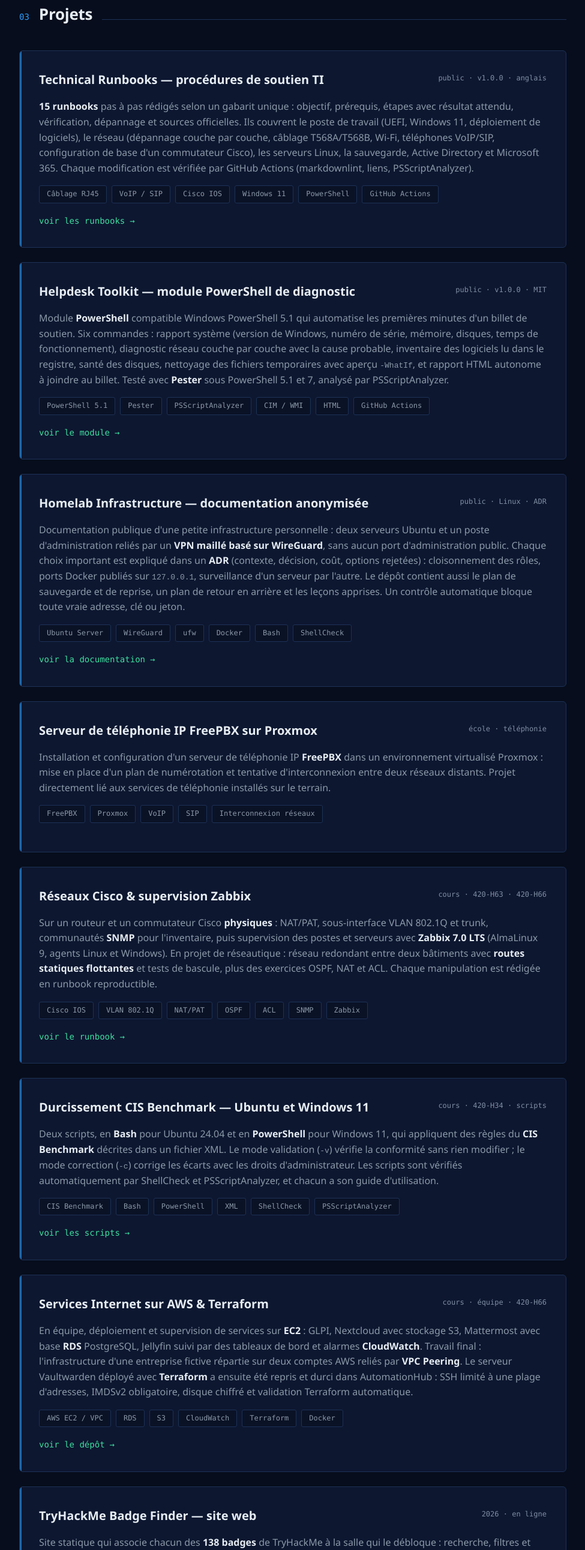
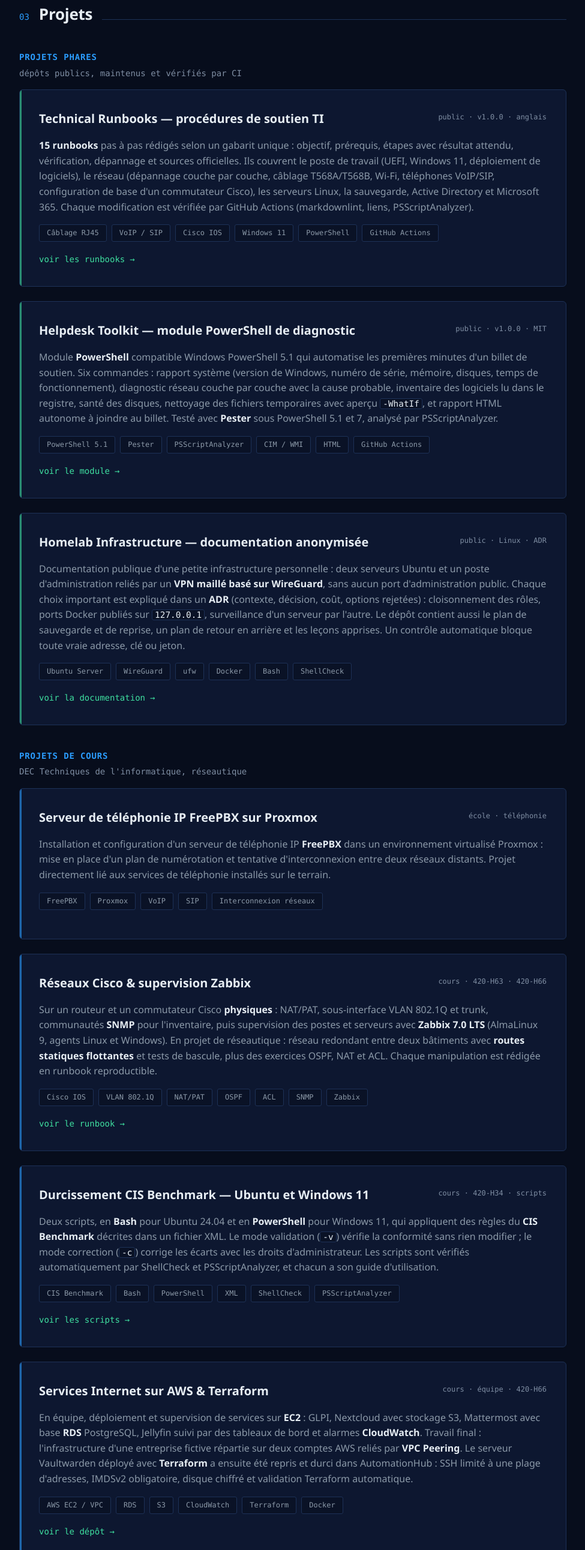
Before and after one commit to Bazeeza/bazeeza.github.io, a plain HTML site: page index.html in a window 1280 px wide. Shown: the part 1806-4390 px from the top of the page at 60% size, without its empty margins (152-1127 px from the left). Drawn offline with Linux system fonts and the light colour scheme.

Commit message:
Group projects into featured repositories and course work, move TryHackMe out of the featured list

```diff
--- a/assets/css/main.css
+++ b/assets/css/main.css
@@ -128,12 +128,23 @@ section[id],footer[id],main{scroll-margin-top:4rem}
 .tag{font-family:var(--font-mono);font-size:var(--text-xs);padding:var(--space-1) var(--space-3);border:1px solid var(--color-border);border-radius:var(--radius-sm);color:var(--color-text-muted);background:var(--color-surface-sunken)}
 
 /* ---- projects ---- */
+/* Group headings (h3) split the list: featured public repositories first, then course work */
+.proj-group{
+  font-family:var(--font-mono);font-size:var(--text-sm);font-weight:600;color:var(--color-blue);
+  letter-spacing:.06em;text-transform:uppercase;margin:var(--space-7) 0 var(--space-4);
+}
+.proj-group:first-of-type{margin-top:0}
+.proj-group-note{display:block;margin-top:var(--space-1);font-weight:400;color:var(--color-text-dim);letter-spacing:0;text-transform:none}
+.project code{font-family:var(--font-mono);font-size:.9em;color:var(--color-text);background:var(--color-surface-sunken);border:1px solid var(--color-border);border-radius:var(--radius-sm);padding:0 var(--space-1)}
 .project{
   border:1px solid var(--color-border);border-radius:var(--radius);background:var(--color-surface);
   padding:var(--space-6);margin-bottom:var(--space-5);transition:border-color var(--duration);position:relative;overflow:hidden;
 }
 .project:hover{border-color:var(--color-blue)}
 .project::after{content:"";position:absolute;top:0;left:0;width:3px;height:100%;background:var(--color-blue);opacity:.6}
+/* Featured = maintained public repository: green edge, the "active" color of the design system */
+.project.featured::after{background:var(--color-green)}
+.project.featured:hover{border-color:var(--color-green)}
 .proj-top{display:flex;justify-content:space-between;align-items:flex-start;gap:var(--space-4);margin-bottom:var(--space-4)}
 .proj-title{font-size:var(--text-xl);font-weight:600}
 .project .proj-meta{margin:0;font-family:var(--font-mono);font-size:var(--text-xs);color:var(--color-text-dim);white-space:nowrap;padding-top:var(--space-1)}
@@ -141,6 +152,10 @@ section[id],footer[id],main{scroll-margin-top:4rem}
 .proj-tags{display:flex;flex-wrap:wrap;gap:var(--space-2);margin-bottom:var(--space-4)}
 .proj-link{font-family:var(--font-mono);font-size:var(--text-sm);color:var(--color-green);display:inline-flex;align-items:center;gap:var(--space-2);transition:gap var(--duration)}
 .proj-link:hover{gap:var(--space-3)}
+/* Smaller side projects: one line each, no card */
+.other-list li{display:flex;flex-wrap:wrap;align-items:baseline;gap:var(--space-2) var(--space-4);padding:var(--space-3) 0;border-top:1px solid var(--color-border)}
+.other-list li:last-child{border-bottom:1px solid var(--color-border)}
+.other-desc{color:var(--color-text-muted);font-size:var(--text-sm)}
 
 /* ---- experience timeline ---- */
 .exp{position:relative;padding-left:var(--space-6)}
--- a/index.html
+++ b/index.html
@@ -120,9 +120,11 @@
       <span class="sec-line" aria-hidden="true"></span>
     </div>
 
-    <article class="project">
+    <h3 class="proj-group">Projets phares <span class="proj-group-note">dépôts publics, maintenus et vérifiés par CI</span></h3>
+
+    <article class="project featured">
       <div class="proj-top">
-        <h3 class="proj-title">Technical Runbooks — procédures de soutien TI</h3>
+        <h4 class="proj-title">Technical Runbooks — procédures de soutien TI</h4>
         <p class="proj-meta">public · v1.0.0 · anglais</p>
       </div>
       <p><strong>15 runbooks</strong> pas à pas rédigés selon un gabarit unique : objectif, prérequis, étapes avec résultat attendu, vérification, dépannage et sources officielles. Ils couvrent le poste de travail (UEFI, Windows 11, déploiement de logiciels), le réseau (dépannage couche par couche, câblage T568A/T568B, Wi-Fi, téléphones VoIP/SIP, configuration de base d'un commutateur Cisco), les serveurs Linux, la sauvegarde, Active Directory et Microsoft 365. Chaque modification est vérifiée par GitHub Actions (markdownlint, liens, PSScriptAnalyzer).</p>
@@ -133,9 +135,9 @@
       <a class="proj-link mono" href="https://github.com/Bazeeza/Technical-Runbooks" target="_blank" rel="noopener">voir les runbooks <span aria-hidden="true">→</span><span class="visually-hidden"> (nouvel onglet)</span></a>
     </article>
 
-    <article class="project">
+    <article class="project featured">
       <div class="proj-top">
-        <h3 class="proj-title">Helpdesk Toolkit — module PowerShell de diagnostic</h3>
+        <h4 class="proj-title">Helpdesk Toolkit — module PowerShell de diagnostic</h4>
         <p class="proj-meta">public · v1.0.0 · MIT</p>
       </div>
       <p>Module <strong>PowerShell</strong> compatible Windows PowerShell 5.1 qui automatise les premières minutes d'un billet de soutien. Six commandes : rapport système (version de Windows, numéro de série, mémoire, disques, temps de fonctionnement), diagnostic réseau couche par couche avec la cause probable, inventaire des logiciels lu dans le registre, santé des disques, nettoyage des fichiers temporaires avec aperçu <code>-WhatIf</code>, et rapport HTML autonome à joindre au billet. Testé avec <strong>Pester</strong> sous PowerShell 5.1 et 7, analysé par PSScriptAnalyzer.</p>
@@ -146,9 +148,9 @@
       <a class="proj-link mono" href="https://github.com/Bazeeza/helpdesk-toolkit" target="_blank" rel="noopener">voir le module <span aria-hidden="true">→</span><span class="visually-hidden"> (nouvel onglet)</span></a>
     </article>
 
-    <article class="project">
+    <article class="project featured">
       <div class="proj-top">
-        <h3 class="proj-title">Homelab Infrastructure — documentation anonymisée</h3>
+        <h4 class="proj-title">Homelab Infrastructure — documentation anonymisée</h4>
         <p class="proj-meta">public · Linux · ADR</p>
       </div>
       <p>Documentation publique d'une petite infrastructure personnelle : deux serveurs Ubuntu et un poste d'administration reliés par un <strong>VPN maillé basé sur WireGuard</strong>, sans aucun port d'administration public. Chaque choix important est expliqué dans un <strong>ADR</strong> (contexte, décision, coût, options rejetées) : cloisonnement des rôles, ports Docker publiés sur <code>127.0.0.1</code>, surveillance d'un serveur par l'autre. Le dépôt contient aussi le plan de sauvegarde et de reprise, un plan de retour en arrière et les leçons apprises. Un contrôle automatique bloque toute vraie adresse, clé ou jeton.</p>
@@ -159,9 +161,11 @@
       <a class="proj-link mono" href="https://github.com/Bazeeza/homelab-infrastructure" target="_blank" rel="noopener">voir la documentation <span aria-hidden="true">→</span><span class="visually-hidden"> (nouvel onglet)</span></a>
     </article>
 
+    <h3 class="proj-group">Projets de cours <span class="proj-group-note">DEC Techniques de l'informatique, réseautique</span></h3>
+
     <article class="project">
       <div class="proj-top">
-        <h3 class="proj-title">Serveur de téléphonie IP FreePBX sur Proxmox</h3>
+        <h4 class="proj-title">Serveur de téléphonie IP FreePBX sur Proxmox</h4>
         <p class="proj-meta">école · téléphonie</p>
       </div>
       <p>Installation et configuration d'un serveur de téléphonie IP <strong>FreePBX</strong> dans un environnement virtualisé Proxmox : mise en place d'un plan de numérotation et tentative d'interconnexion entre deux réseaux distants. Projet directement lié aux services de téléphonie installés sur le terrain.</p>
@@ -173,7 +177,7 @@
 
     <article class="project">
       <div class="proj-top">
-        <h3 class="proj-title">Réseaux Cisco &amp; supervision Zabbix</h3>
+        <h4 class="proj-title">Réseaux Cisco &amp; supervision Zabbix</h4>
         <p class="proj-meta">cours · 420-H63 · 420-H66</p>
       </div>
       <p>Sur un routeur et un commutateur Cisco <strong>physiques</strong> : NAT/PAT, sous-interface VLAN 802.1Q et trunk, communautés <strong>SNMP</strong> pour l'inventaire, puis supervision des postes et serveurs avec <strong>Zabbix 7.0 LTS</strong> (AlmaLinux 9, agents Linux et Windows). En projet de réseautique : réseau redondant entre deux bâtiments avec <strong>routes statiques flottantes</strong> et tests de bascule, plus des exercices OSPF, NAT et ACL. Chaque manipulation est rédigée en runbook reproductible.</p>
@@ -186,7 +190,7 @@
 
     <article class="project">
       <div class="proj-top">
-        <h3 class="proj-title">Durcissement CIS Benchmark — Ubuntu et Windows 11</h3>
+        <h4 class="proj-title">Durcissement CIS Benchmark — Ubuntu et Windows 11</h4>
         <p class="proj-meta">cours · 420-H34 · scripts</p>
       </div>
       <p>Deux scripts, en <strong>Bash</strong> pour Ubuntu 24.04 et en <strong>PowerShell</strong> pour Windows 11, qui appliquent des règles du <strong>CIS Benchmark</strong> décrites dans un fichier XML. Le mode validation (<code>-v</code>) vérifie la conformité sans rien modifier ; le mode correction (<code>-c</code>) corrige les écarts avec les droits d'administrateur. Les scripts sont vérifiés automatiquement par ShellCheck et PSScriptAnalyzer, et chacun a son guide d'utilisation.</p>
@@ -199,7 +203,7 @@
 
     <article class="project">
       <div class="proj-top">
-        <h3 class="proj-title">Services Internet sur AWS &amp; Terraform</h3>
+        <h4 class="proj-title">Services Internet sur AWS &amp; Terraform</h4>
         <p class="proj-meta">cours · équipe · 420-H66</p>
       </div>
       <p>En équipe, déploiement et supervision de services sur <strong>EC2</strong> : GLPI, Nextcloud avec stockage S3, Mattermost avec base <strong>RDS</strong> PostgreSQL, Jellyfin suivi par des tableaux de bord et alarmes <strong>CloudWatch</strong>. Travail final : l'infrastructure d'une entreprise fictive répartie sur deux comptes AWS reliés par <strong>VPC Peering</strong>. Le serveur Vaultwarden déployé avec <strong>Terraform</strong> a ensuite été repris et durci dans AutomationHub : SSH limité à une plage d'adresses, IMDSv2 obligatoire, disque chiffré et validation Terraform automatique.</p>
@@ -210,18 +214,14 @@
       <a class="proj-link mono" href="https://github.com/Bazeeza/AutomationHub" target="_blank" rel="noopener">voir le dépôt <span aria-hidden="true">→</span><span class="visually-hidden"> (nouvel onglet)</span></a>
     </article>
 
-    <article class="project">
-      <div class="proj-top">
-        <h3 class="proj-title">TryHackMe Badge Finder — site web</h3>
-        <p class="proj-meta">2026 · en ligne</p>
-      </div>
-      <p>Site statique qui associe chacun des <strong>138 badges</strong> de TryHackMe à la salle qui le débloque : recherche, filtres et suivi de progression stocké dans le navigateur. Données vérifiées contre l'API publique de TryHackMe, publié sur GitHub Pages.</p>
-      <ul class="tags proj-tags" aria-label="Technologies">
-        <li class="tag">JavaScript</li><li class="tag">HTML/CSS</li><li class="tag">Python</li>
-        <li class="tag">GitHub Pages</li><li class="tag">Cybersécurité</li>
-      </ul>
-      <a class="proj-link mono" href="https://bazeeza.github.io/thm-badge-finder/" target="_blank" rel="noopener">voir le site <span aria-hidden="true">→</span><span class="visually-hidden"> (nouvel onglet)</span></a>
-    </article>
+    <h3 class="proj-group">Autres réalisations</h3>
+
+    <ul class="other-list">
+      <li>
+        <a class="proj-link mono" href="https://bazeeza.github.io/thm-badge-finder/" target="_blank" rel="noopener">TryHackMe Badge Finder <span aria-hidden="true">→</span><span class="visually-hidden"> (nouvel onglet)</span></a>
+        <span class="other-desc">site statique qui associe chaque badge TryHackMe à la salle qui le débloque, avec recherche et suivi de progression · JavaScript, GitHub Pages</span>
+      </li>
+    </ul>
   </div>
 </section>
 
```
